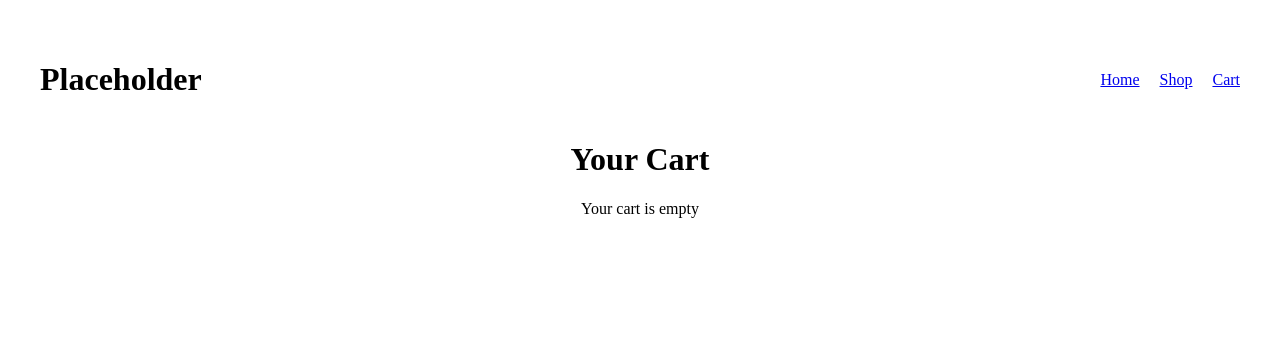
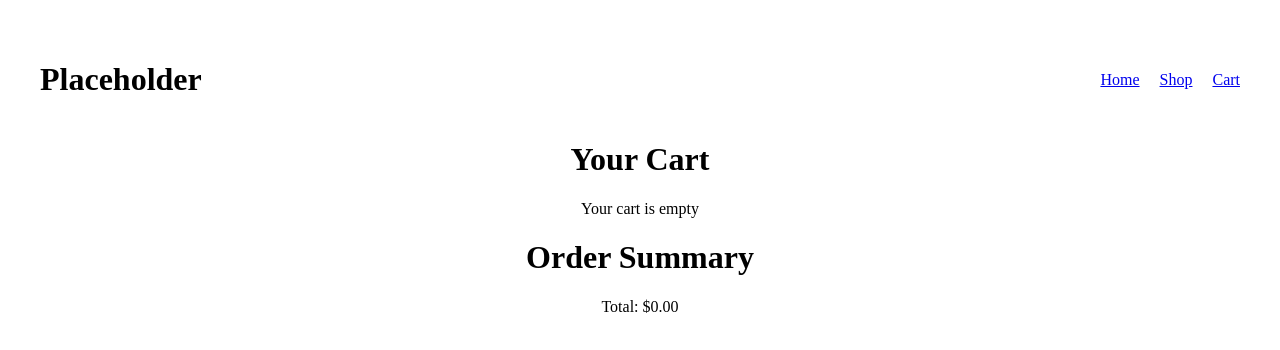
Before and after one commit to IvanLowLLH/odin-shopping-cart, a React (Vite) app: page /cart in a window 1280 px wide. Shown: the top 350 px of the page. Built offline with nearby package versions, Linux system fonts and the light colour scheme.

Commit message:
Add show total in Cart page

```diff
--- a/src/components/Cart.jsx
+++ b/src/components/Cart.jsx
@@ -3,6 +3,14 @@ import CartItem from "./CartItem";
 
 export default function Cart() {
   const { cart, modifyCartQty, deleteCartItem } = useOutletContext();
+
+  function getTotal() {
+    let sum = 0;
+    cart.forEach((item) => {
+      sum += item.price * item.qty;
+    });
+    return sum.toFixed(2);
+  }
   return (
     <div className="cart-page">
       <h1>Your Cart</h1>
@@ -20,6 +28,12 @@ export default function Cart() {
           ))}
         </div>
       )}
+      <div className="cart-footer">
+        <div className="order-summary">
+          <h1>Order Summary</h1>
+          <p>Total: ${getTotal()}</p>
+        </div>
+      </div>
     </div>
   );
 }
```
